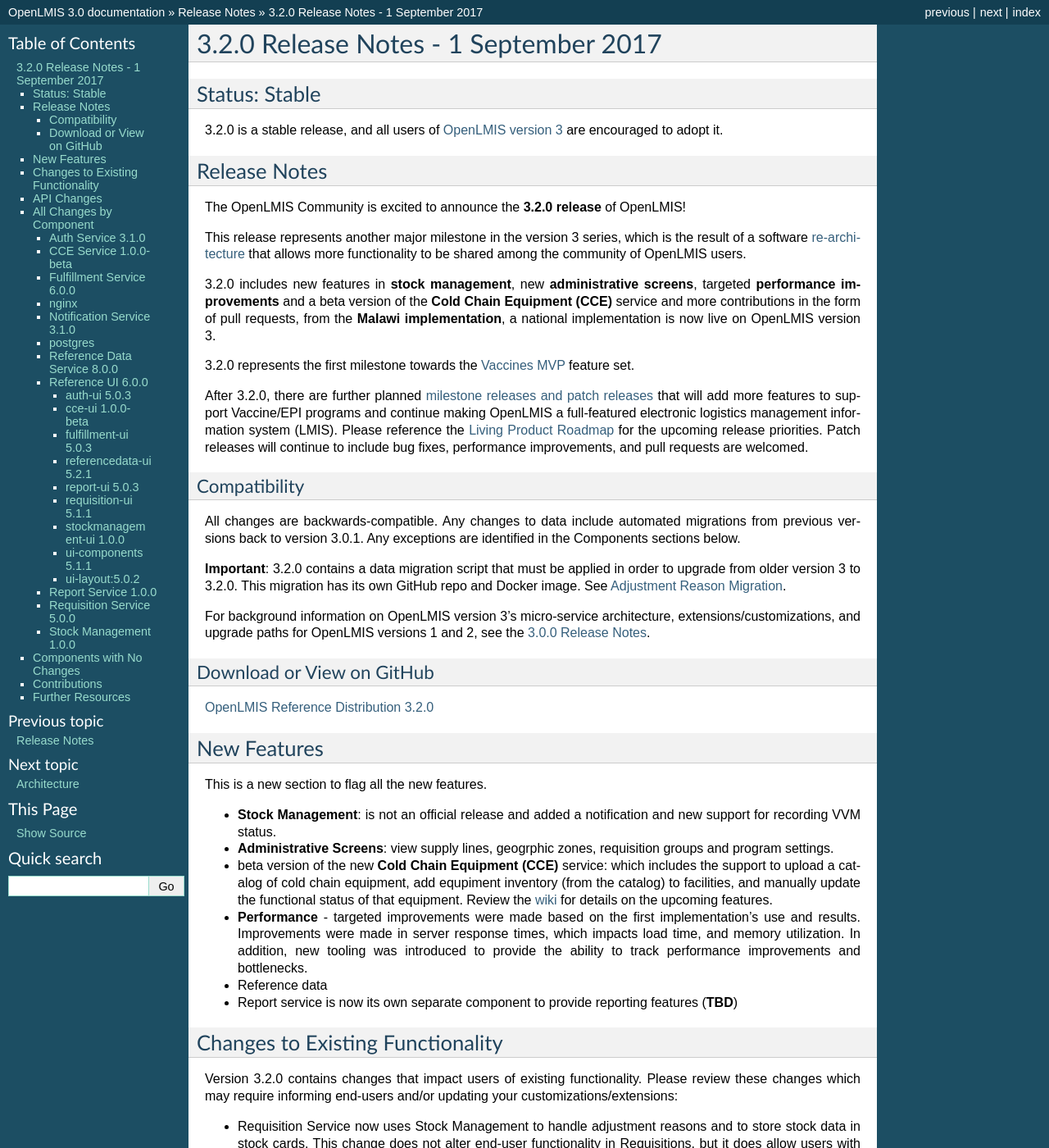
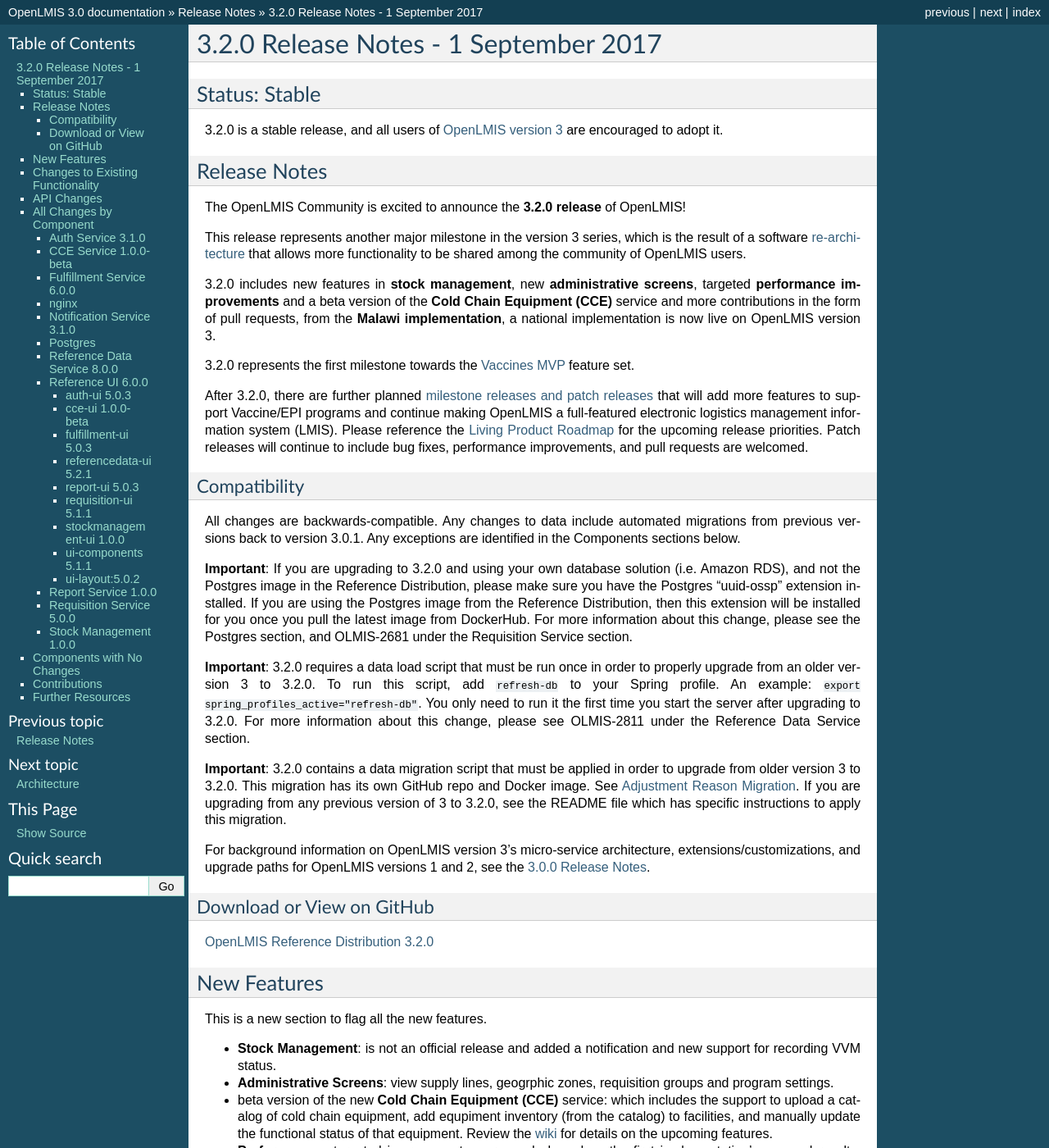
Before and after one commit to OpenLMIS/openlmis-ref-distro, a Sphinx documentation site: the page built from docs/source/releases/openlmis-ref-distro-v3.2.0.rst, in a window 1280 px wide and 1400 px high. Shown: the whole window at 82% size. Built offline with Sphinx 7.4.7, drawn with Linux system fonts in a browser that asks for light colours; pages that are not in the unit, such as notebooks, are missing from menus; some of the changed text lies outside the part shown.

Commit message:
OLMIS-3016 Add new info into release notes
Add sections about a new Postgres extension requirement and a data load script.

```diff
--- a/docs/source/releases/openlmis-ref-distro-v3.2.0.rst
+++ b/docs/source/releases/openlmis-ref-distro-v3.2.0.rst
@@ -37,9 +37,24 @@
 All changes are backwards-compatible. Any changes to data include automated migrations from previous
 versions back to version 3.0.1. Any exceptions are identified in the Components sections below.
 
+**Important**: If you are upgrading to 3.2.0 and using your own database solution (i.e. Amazon RDS),
+and not the Postgres image in the Reference Distribution, please make sure you have the Postgres
+"uuid-ossp" extension installed. If you are using the Postgres image from the Reference
+Distribution, then this extension will be installed for you once you pull the latest image from
+DockerHub. For more information about this change, please see the Postgres section, and OLMIS-2681
+under the Requisition Service section.
+
+**Important**: 3.2.0 requires a data load script that must be run once in order to properly upgrade
+from an older version 3 to 3.2.0. To run this script, add ``refresh-db`` to your Spring profile. An
+example: ``export spring_profiles_active="refresh-db"``. You only need to run it the first time you
+start the server after upgrading to 3.2.0. For more information about this change, please see
+OLMIS-2811 under the Reference Data Service section.
+
 **Important**: 3.2.0 contains a data migration script that must be applied in order to upgrade from
 older version 3 to 3.2.0. This migration has its own GitHub repo and Docker image. See
 `Adjustment Reason Migration <https://github.com/OpenLMIS/openlmis-adjustment-reason-migration>`_.
+If you are upgrading from any previous version of 3 to 3.2.0, see the README file which has
+specific instructions to apply this migration.
 
 For background information on OpenLMIS version 3's micro-service architecture,
 extensions/customizations, and upgrade paths for OpenLMIS versions 1 and 2, see the `3.0.0 Release
@@ -179,10 +194,15 @@
 Source: `Notification CHANGELOG
 <https://github.com/OpenLMIS/openlmis-notification/blob/master/CHANGELOG.md>`_
 
-postgres
+Postgres
 --------
 
-**TBD**: explain new version and link to documentation about adding uuid extension
+The postgres image in OpenLMIS 3.2.0 has changed slightly to include the **uuid-ossp** extension,
+in order to randomly generate UUIDs in SQL (this new requirement was introduced in
+`OLMIS-2681 <https://openlmis.atlassian.net/browse/OLMIS-2681>`_). Because the change is minor and
+does not change the version of Postgres, we have released an updated image with the same version
+number (9.6-postgis). When using the 3.2.0 release, as long as you use ``docker-compose pull``, it
+will pull the correct version of the postgres image.
 
 Reference Data Service 8.0.0
 ----------------------------
@@ -210,6 +230,10 @@
   enableDatePhysicalStockCountCompleted field to program settings.
 - `OLMIS-2619 <https://openlmis.atlassian.net/browse/OLMIS-2619>`_: Added CCE Manager role and
   assigned CCE Manager and Inventory Manager roles to new user ccemanager.
+- `OLMIS-2811 <https://openlmis.atlassian.net/browse/OLMIS-2811>`_: Added API endpoint for user's
+  permission strings.
+- `OLMIS-2885 <https://openlmis.atlassian.net/browse/OLMIS-2885>`_: Added ETag support for programs
+  and facilities endpoints.
 
 Bug fixes, security and performance improvements, also backwards-compatible:
 
@@ -343,6 +367,10 @@
   not only the application logic.
 - `OLMIS-3019 <https://openlmis.atlassian.net/browse/OLMIS-3019>`_: Removed clearance of beginning
   balance and price per pack fields from skipped line items while authorizing.
+- `OLMIS-2911 <https://openlmis.atlassian.net/browse/OLMIS-2911>`_: Added HTTP method parameter to
+  jasper template parameter object.
+- `OLMIS-2681 <https://openlmis.atlassian.net/browse/OLMIS-2681>`_: Added profiling to requisition
+  search endpoint, also it is using db pagination now.
 
 Source: `Requisition CHANGELOG
 <https://github.com/OpenLMIS/openlmis-requisition/blob/master/CHANGELOG.md>`_
```
